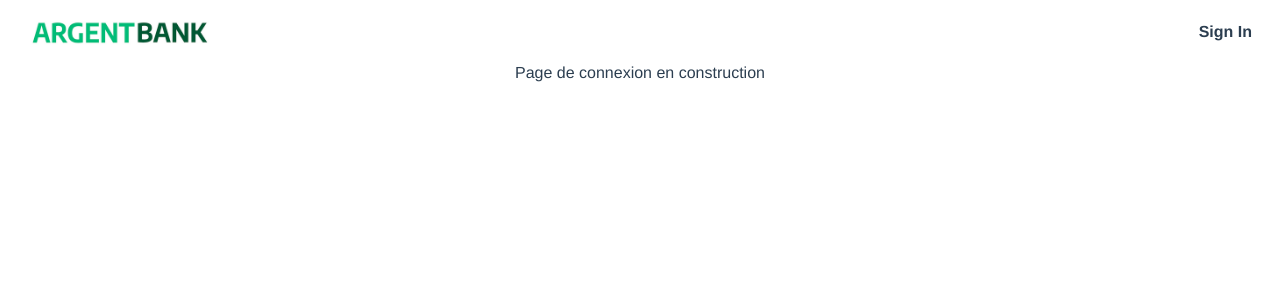
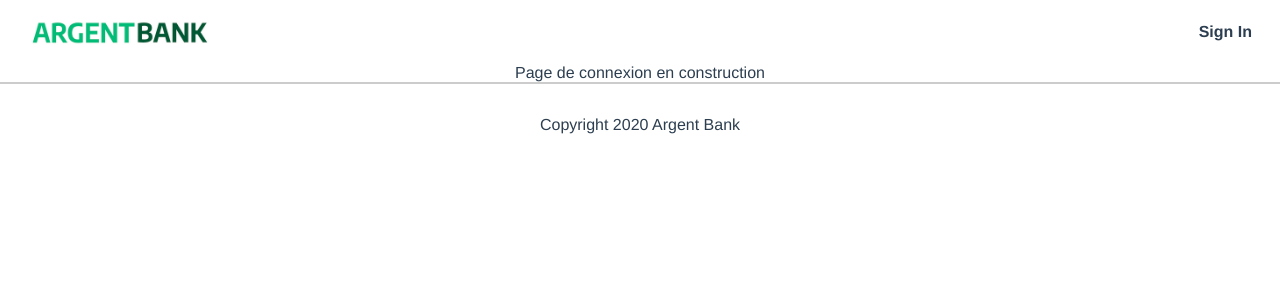
Before and after one commit to Labrosse-Anthony/ArgentBank-frontend, a React (Create React App) app: page /login in a window 1280 px wide. Shown: the top 300 px of the page. Built offline with nearby package versions, Linux system fonts and the light colour scheme.

Commit message:
Création du composant Footer

```diff
--- a/src/App.js
+++ b/src/App.js
@@ -1,6 +1,7 @@
 import React from 'react';
 import { BrowserRouter as Router, Routes, Route } from 'react-router-dom';
 import Header from './components/Header';
+import Footer from './components/Footer';
 import Home from './pages/Home';
 import './main.css';
 
@@ -13,6 +14,7 @@
           <Route path="/" element={<Home />} />
           <Route path="/login" element={<div>Page de connexion en construction</div>} />
         </Routes>
+        <Footer />
       </div>
     </Router>
   );
--- /dev/null
+++ b/src/components/Footer.jsx
@@ -0,0 +1,11 @@
+import React from 'react';
+
+function Footer() {
+  return (
+    <footer className="footer">
+      <p className="footer-text">Copyright 2020 Argent Bank</p>
+    </footer>
+  );
+}
+
+export default Footer;
```
